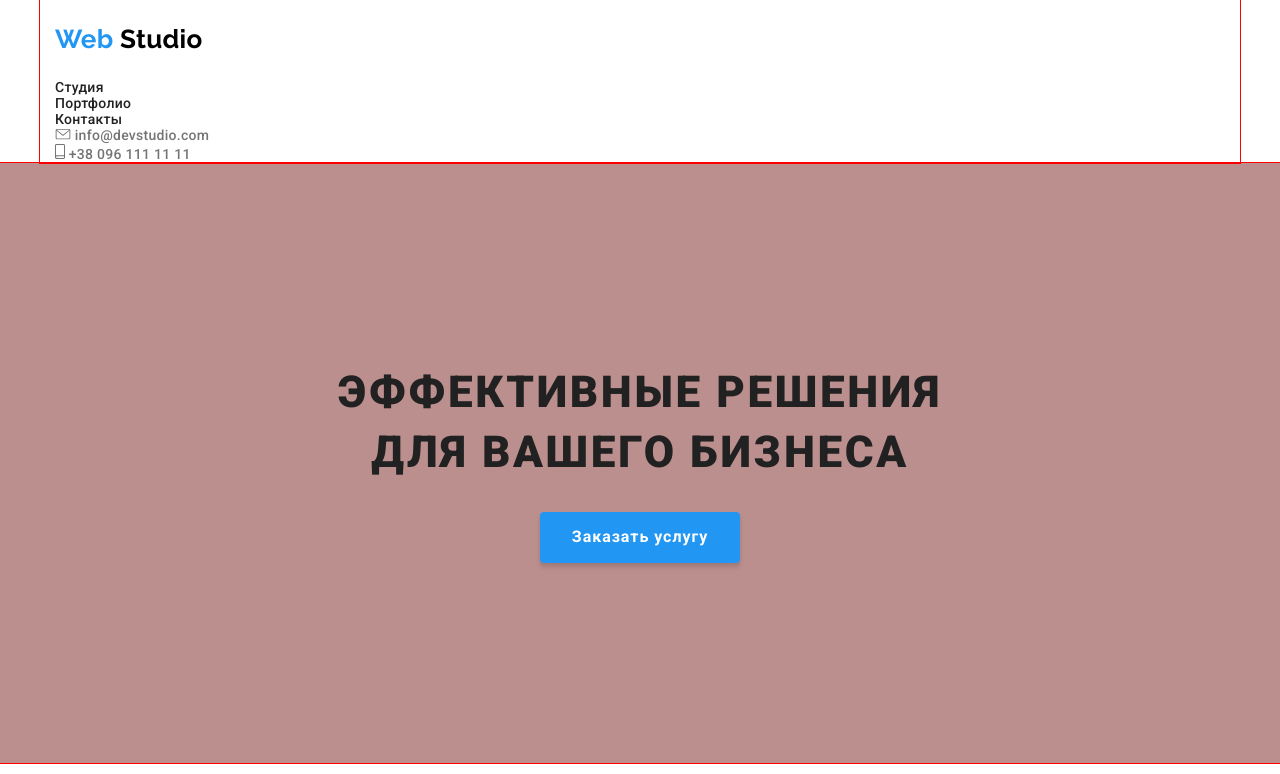
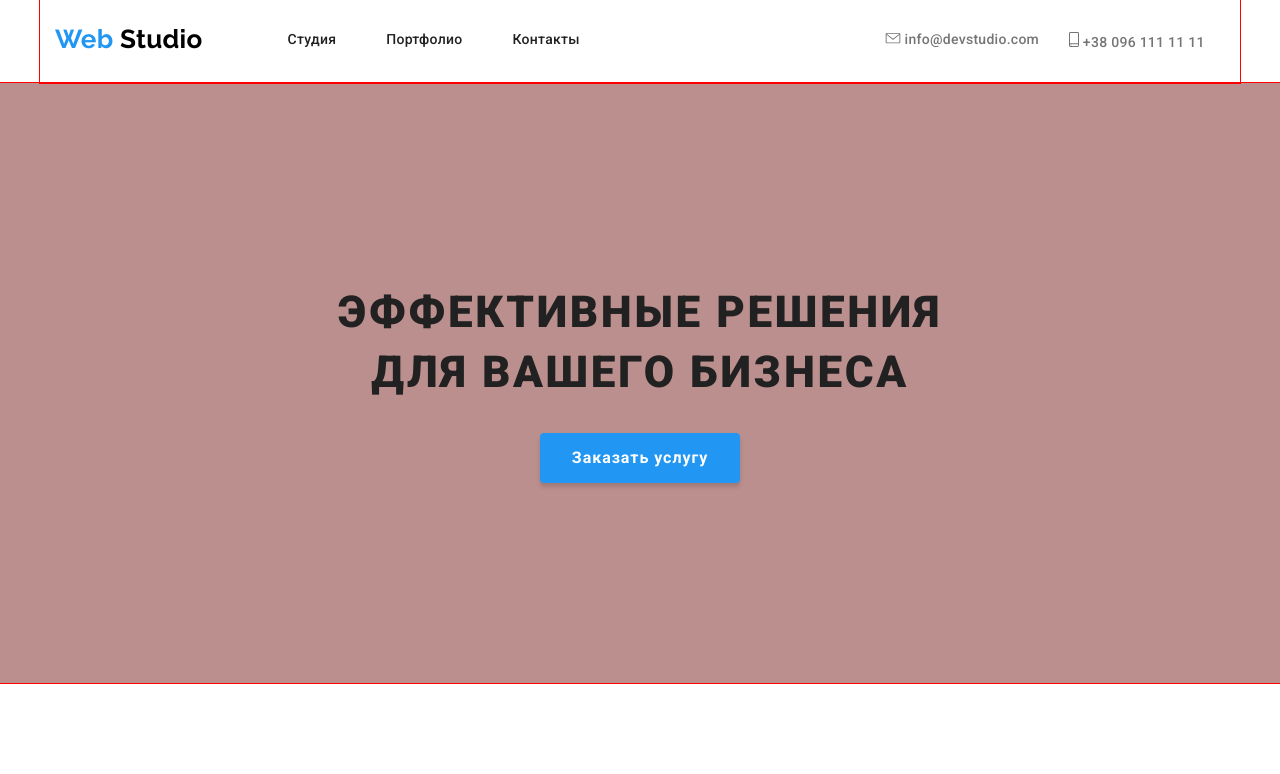
Before and after one commit to Oleksandr-Slipchenko/goit-markup-hw-03, a plain HTML site: page index.html in a window 1280 px wide. Shown: the top 774 px of the page. Drawn offline with nearby package versions, Linux system fonts and the light colour scheme.

Commit message:
Выставил mardgin left, right в header

```diff
--- a/css/style.css
+++ b/css/style.css
@@ -11,10 +11,10 @@ body {
 	letter-spacing: 0.03em;
 }
 .list {
-	list-style: none;
 	margin-top: 0px;
 	margin-bottom: 0px;
 	padding: 0px;
+	list-style: none;
 }
 h1,
 h2,
@@ -27,18 +27,16 @@ h3 {
 /* nav section */
 
 .container {
-	width: 1200px;
 	padding-left: 15px;
 	padding-right: 15px;
 	margin-left: auto;
 	margin-right: auto;
+
+	width: 1200px;
 	outline: 1px solid red;
 }
 
 /* header */
-.logo-part-one {
-	color: var(--text-color-hover);
-}
 
 /* nav */
 .nav-section {
@@ -48,11 +46,16 @@ h3 {
 	line-height: 1.14;
 	letter-spacing: 0.02em;
 }
+.nav-section {
+	display: flex;
+}
 /* logo */
 .logo {
 	display: inline-block;
-	margin-top: 24px;
-	margin-bottom: 25px;
+	padding-top: 24px;
+	padding-bottom: 25px;
+	margin-right: 85px;
+
 	color: #000000;
 	font-family: Raleway, sans-serif;
 	font-weight: 700;
@@ -61,7 +64,15 @@ h3 {
 	text-decoration: none;
 }
 
+.logo-part-one {
+	color: var(--text-color-hover);
+}
+
 .nav .link {
+	display: block;
+	padding-top: 32px;
+	padding-bottom: 32px;
+
 	color: var(--primary-text-color);
 	text-decoration: none;
 }
@@ -70,16 +81,44 @@ h3 {
 	color: var(--text-color-hover);
 }
 
+.nav .nav-items + .nav-items {
+	margin-left: 50px;
+}
+
+.nav {
+	display: flex;
+}
+
 /* contacts */
 
 .contacts .link {
+	display: block;
+	padding-top: 32px;
+	padding-bottom: 32px;
+
 	color: #757575;
 	text-decoration: none;
+}
+.contacts .link {
+	display: block;
+	align-items: center;
 }
 .contacts .link:hover,
 .contacts .link:focus {
 	color: var(--text-color-hover);
 }
+
+.contacts .contacts-mail {
+	margin-left: 305px;
+}
+.contacts .contacts-number {
+	margin-left: 30px;
+}
+
+.contacts {
+	display: flex;
+}
+
 /* main */
 
 /* hero */
@@ -90,6 +129,7 @@ h3 {
 	margin-bottom: 94px;
 	padding-top: 200px;
 	padding-bottom: 200px;
+
 	text-align: center;
 	background-color: rosybrown;
 }
@@ -98,6 +138,7 @@ h3 {
 	margin-top: 0px;
 	margin-bottom: 0px;
 	padding-bottom: 30px;
+
 	font-weight: 900;
 	font-size: 44px;
 	line-height: 1.36;
@@ -105,8 +146,9 @@ h3 {
 	text-transform: uppercase;
 }
 .hero-button {
+	display: inline-block;
 	padding: 10px 32px;
-	display: inline-block;
+
 	color: var(--accent-color);
 	background-color: var(--text-color-hover);
 	font-weight: 700;
@@ -166,6 +208,7 @@ h3 {
 .specialization-item {
 	margin-top: 0px;
 	margin-bottom: 0px;
+
 	font-weight: 700;
 	font-size: 14px;
 	line-height: 1.14;
@@ -182,6 +225,7 @@ h3 {
 .our-team {
 	margin-bottom: 50px;
 	padding-top: 94px;
+
 	font-weight: 700;
 	font-size: 36px;
 	line-height: 1.16;
@@ -190,6 +234,7 @@ h3 {
 
 .section-team .person {
 	margin-bottom: 10px;
+
 	font-weight: 500;
 	font-size: 16px;
 	line-height: 1.18;
@@ -198,6 +243,7 @@ h3 {
 .section-item {
 	margin-top: 0px;
 	margin-bottom: 0px;
+
 	font-size: 16px;
 	line-height: 1.18;
 	text-align: center;
@@ -215,6 +261,7 @@ h3 {
 .customers {
 	margin-top: 0px;
 	margin-bottom: 50px;
+
 	font-weight: 700;
 	font-size: 36px;
 	line-height: 1.16;
@@ -230,6 +277,7 @@ h3 {
 	display: inline-block;
 	padding-top: 45px;
 	margin-bottom: 8px;
+
 	color: #000000;
 	font-family: Raleway, sans-serif;
 	font-weight: 700;
@@ -263,6 +311,7 @@ h3 {
 .site-developers > p {
 	margin-top: 0px;
 	margin-bottom: 0px;
+
 	color: rgba(255, 255, 255, 0.4);
 	font-size: 12px;
 	line-height: 2;
@@ -298,6 +347,7 @@ h3 {
 .button-filter {
 	display: inline-block;
 	padding: 6px 22px;
+
 	font-weight: 500;
 	font-size: 16px;
 	line-height: 1.62;
--- a/index.html
+++ b/index.html
@@ -14,6 +14,7 @@
 		/>
 		<link rel="stylesheet" href="./css/style.css" />
 	</head>
+
 	<body>
 		<!-- header and main navigation of header -->
 		<header>
@@ -23,18 +24,18 @@
 					Studio
 				</a>
 				<ul class="nav list">
-					<li><a href="/" class="link">Студия</a></li>
-					<li><a href="./portfolio.html" class="link">Портфолио</a></li>
-					<li><a href="" class="link">Контакты</a></li>
+					<li class="nav-items"><a href="/" class="link">Студия</a></li>
+					<li class="nav-items"><a href="./portfolio.html" class="link">Портфолио</a></li>
+					<li class="nav-items"><a href="" class="link">Контакты</a></li>
 				</ul>
 				<ul class="contacts list">
-					<li>
+					<li class="contacts-mail">
 						<a href="mailto:info@devstudio.com" class="link">
 							<img src="./images/header/mail.svg" alt="электронное письмо" width="16" height="11" />
 							info@devstudio.com
 						</a>
 					</li>
-					<li>
+					<li class="contacts-number">
 						<a href="tel:+380961111111" class="link">
 							<img src="./images/header/phone.svg" alt="номер телефона" width="10" height="15" />
 							+38 096 111 11 11
```
Also changed, not shown: portfolio.html (+4 -4 lines).
